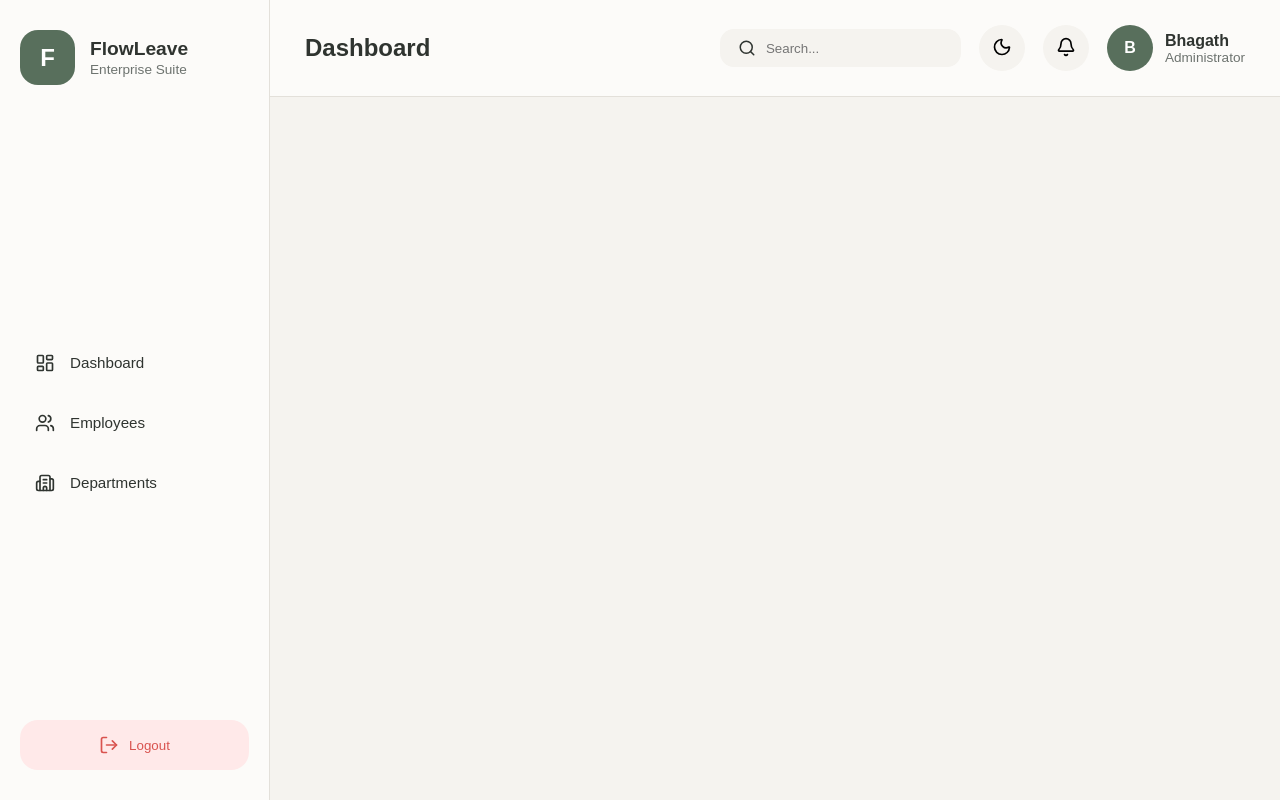
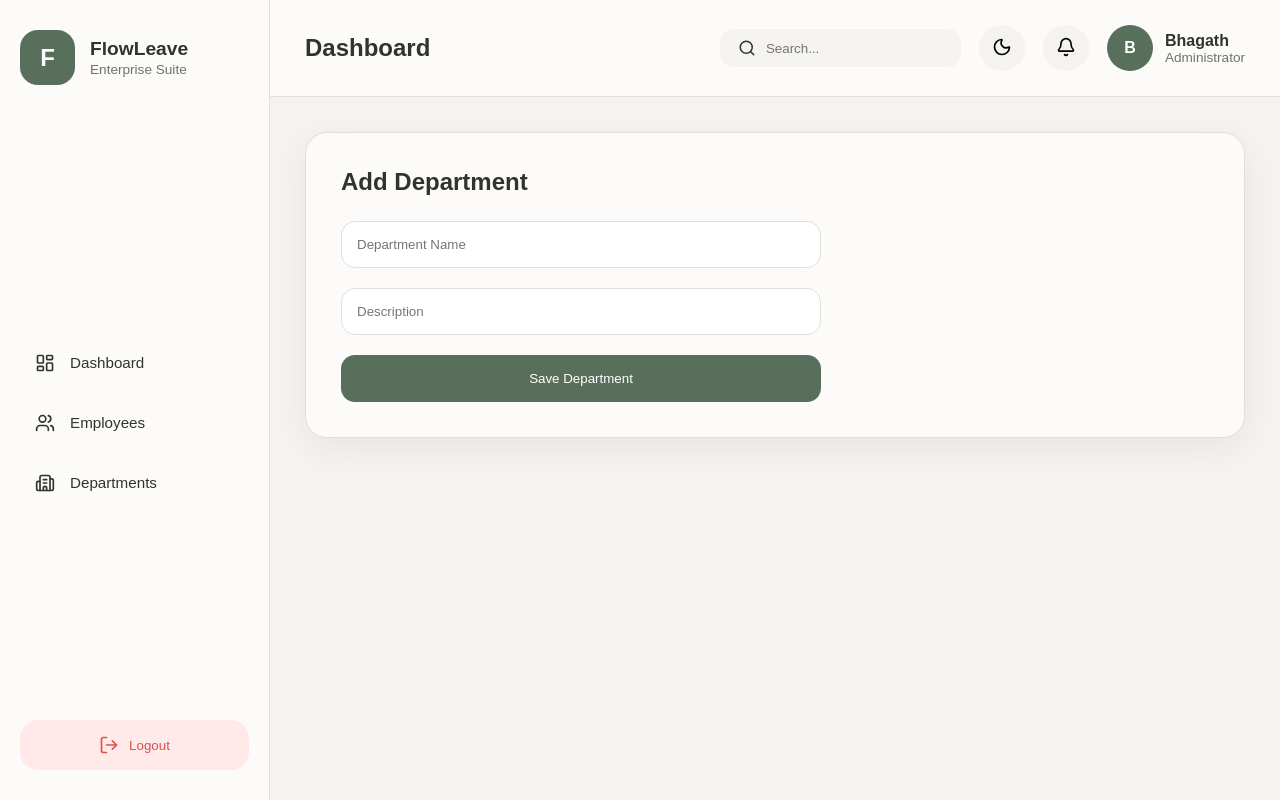
Before and after one commit to BhagathK7/FlowLeave, a React app in the folder frontend/: page /dashboard/departments/new in a window 1280 px wide. Built offline with nearby package versions, Linux system fonts and the light colour scheme; the HTML template or start-up script is replaced by a standard one.

Commit message:
feat(admin): wire dashboard to live API, add Add Department page, fix routing and lint errors

```diff
--- a/frontend/src/components/layout/Sidebar.jsx
+++ b/frontend/src/components/layout/Sidebar.jsx
@@ -2,47 +2,13 @@ import {
     LayoutDashboard,
     Users,
     Building2,
-    CalendarDays,
-    ClipboardList,
-    BarChart3,
-    Settings,
     LogOut
 } from "lucide-react";
 import { NavLink } from "react-router-dom";
 import "./Sidebar.css";
 import Logo from "./Logo";
+
 function Sidebar() {
-
-    const menu = [
-        {
-            title: "Dashboard",
-            icon: <LayoutDashboard size={20} />
-        },
-        {
-            title: "Employees",
-            icon: <Users size={20} />
-        },
-        {
-            title: "Departments",
-            icon: <Building2 size={20} />
-        },
-        {
-            title: "Leave Requests",
-            icon: <CalendarDays size={20} />
-        },
-        {
-            title: "Leave Balance",
-            icon: <ClipboardList size={20} />
-        },
-        {
-            title: "Reports",
-            icon: <BarChart3 size={20} />
-        },
-        {
-            title: "Settings",
-            icon: <Settings size={20} />
-        }
-    ];
 
     return (
 
@@ -54,6 +20,7 @@ function Sidebar() {
 
                 <NavLink
                     to="/dashboard"
+                    end
                     className="sidebar-item"
                 >
 
--- a/frontend/src/layouts/DashboardLayout.jsx
+++ b/frontend/src/layouts/DashboardLayout.jsx
@@ -8,6 +8,8 @@ import Navbar from "../components/layout/Navbar";
 import Dashboard from "../pages/admin/Dashboard";
 import EmployeeList from "../pages/admin/EmployeeList";
 import DepartmentList from "../pages/admin/DepartmentList";
+import AddEmployee from "../pages/admin/AddEmployee";
+import AddDepartment from "../pages/admin/AddDepartment";
 
 function DashboardLayout() {
 
@@ -36,8 +38,18 @@ function DashboardLayout() {
                         />
 
                         <Route
+                            path="employees/new"
+                            element={<AddEmployee />}
+                        />
+
+                        <Route
                             path="departments"
                             element={<DepartmentList />}
+                        />
+
+                        <Route
+                            path="departments/new"
+                            element={<AddDepartment />}
                         />
 
                     </Routes>
--- /dev/null
+++ b/frontend/src/pages/admin/AddDepartment.css
@@ -0,0 +1,51 @@
+.add-department{
+
+    background:var(--surface);
+
+    border:1px solid var(--border);
+
+    border-radius:22px;
+
+    padding:35px;
+
+    box-shadow:var(--shadow);
+
+}
+
+.add-department form{
+
+    display:flex;
+
+    flex-direction:column;
+
+    gap:20px;
+
+    margin-top:25px;
+
+    max-width:480px;
+
+}
+
+.add-department input{
+
+    padding:15px;
+
+    border:1px solid var(--border);
+
+    border-radius:14px;
+
+    background:white;
+
+}
+
+.add-department button{
+
+    padding:16px;
+
+    background:var(--primary);
+
+    color:white;
+
+    border-radius:14px;
+
+}
--- /dev/null
+++ b/frontend/src/pages/admin/AddDepartment.jsx
@@ -0,0 +1,84 @@
+import { useState } from "react";
+import { useNavigate } from "react-router-dom";
+import { addDepartment } from "../../services/departmentService";
+import "./AddDepartment.css";
+
+function AddDepartment() {
+
+    const navigate = useNavigate();
+
+    const [department, setDepartment] = useState({
+        departmentName: "",
+        description: ""
+    });
+
+    function handleChange(e) {
+
+        setDepartment({
+
+            ...department,
+
+            [e.target.name]: e.target.value
+
+        });
+
+    }
+
+    async function handleSubmit(e) {
+
+        e.preventDefault();
+
+        try {
+
+            await addDepartment(department);
+
+            alert("Department Added Successfully");
+
+            navigate("/dashboard/departments");
+
+        } catch (error) {
+
+            console.error(error);
+
+            alert("Failed to Add Department");
+
+        }
+
+    }
+
+    return (
+
+        <div className="add-department">
+
+            <h2>Add Department</h2>
+
+            <form onSubmit={handleSubmit}>
+
+                <input
+                    name="departmentName"
+                    placeholder="Department Name"
+                    onChange={handleChange}
+                    required
+                />
+
+                <input
+                    name="description"
+                    placeholder="Description"
+                    onChange={handleChange}
+                />
+
+                <button>
+
+                    Save Department
+
+                </button>
+
+            </form>
+
+        </div>
+
+    );
+
+}
+
+export default AddDepartment;
--- a/frontend/src/pages/admin/Dashboard.jsx
+++ b/frontend/src/pages/admin/Dashboard.jsx
@@ -1,48 +1,55 @@
+import { useEffect, useState } from "react";
 import "./Dashboard.css";
+import { getAdminDashboard } from "../../services/dashboardService";
 
 function Dashboard() {
 
-    const cards = [
+    const [stats, setStats] = useState({
+        employees: 0,
+        departments: 0,
+        pendingLeaves: 0,
+        approvedLeaves: 0
+    });
 
-        {
-            title: "Employees",
-            value: 152
-        },
-        {
-            title: "Departments",
-            value: 8
-        },
-        {
-            title: "Pending Leaves",
-            value: 12
-        },
-        {
-            title: "Approved Leaves",
-            value: 96
+    const [recentLeaves, setRecentLeaves] = useState([]);
+    const [loading, setLoading] = useState(true);
+
+    useEffect(() => {
+        loadDashboard();
+    }, []);
+
+    async function loadDashboard() {
+
+        try {
+
+            const data = await getAdminDashboard();
+
+            setStats({
+                employees: data.employees,
+                departments: data.departments,
+                pendingLeaves: data.pendingLeaves,
+                approvedLeaves: data.approvedLeaves
+            });
+
+            setRecentLeaves(data.recentLeaves || []);
+
+        } catch (error) {
+
+            console.error("Failed to load dashboard", error);
+
+        } finally {
+
+            setLoading(false);
+
         }
 
-    ];
-
-    const requests = [
-
-        {
-            employee: "John Carter",
-            type: "Casual Leave",
-            status: "Pending"
-        },
-
-        {
-            employee: "Emma Watson",
-            type: "Sick Leave",
-            status: "Approved"
-        },
-
-        {
-            employee: "David Miller",
-            type: "Earned Leave",
-            status: "Pending"
     }
 
+    const cards = [
+        { title: "Employees", value: stats.employees },
+        { title: "Departments", value: stats.departments },
+        { title: "Pending Leaves", value: stats.pendingLeaves },
+        { title: "Approved Leaves", value: stats.approvedLeaves }
     ];
 
     return (
@@ -57,16 +64,13 @@ function Dashboard() {
 
                 {
 
-                    cards.map((card)=>(
+                    cards.map((card) => (
 
-                        <div
-                            key={card.title}
-                            className="stat-card"
-                        >
+                        <div key={card.title} className="stat-card">
 
                             <h3>{card.title}</h3>
 
-                            <h2>{card.value}</h2>
+                            <h2>{loading ? "-" : card.value}</h2>
 
                         </div>
 
@@ -87,9 +91,7 @@ function Dashboard() {
                     <tr>
 
                         <th>Employee</th>
-
                         <th>Leave</th>
-
                         <th>Status</th>
 
                     </tr>
@@ -100,7 +102,9 @@ function Dashboard() {
 
                     {
 
-                        requests.map((item,index)=>(
+                        recentLeaves.length > 0 ? (
+
+                            recentLeaves.map((item, index) => (
 
                                 <tr key={index}>
 
@@ -113,6 +117,18 @@ function Dashboard() {
                                 </tr>
 
                             ))
+
+                        ) : (
+
+                            <tr>
+
+                                <td colSpan="3">
+                                    {loading ? "Loading..." : "No Recent Leave Requests"}
+                                </td>
+
+                            </tr>
+
+                        )
 
                     }
 
--- a/frontend/src/pages/admin/DepartmentList.jsx
+++ b/frontend/src/pages/admin/DepartmentList.jsx
@@ -1,14 +1,13 @@
 import { useEffect, useState } from "react";
+import { useNavigate } from "react-router-dom";
 import "./DepartmentList.css";
 import { getDepartments } from "../../services/departmentService";
 
 function DepartmentList() {
 
+    const navigate = useNavigate();
+
     const [departments, setDepartments] = useState([]);
-
-    useEffect(() => {
-        loadDepartments();
-    }, []);
 
     async function loadDepartments() {
 
@@ -26,6 +25,10 @@ function DepartmentList() {
 
     }
 
+    useEffect(() => {
+        loadDepartments();
+    }, []);
+
     return (
 
         <div className="department-page">
@@ -34,7 +37,9 @@ function DepartmentList() {
 
                 <h1>Departments</h1>
 
-                <button>Add Department</button>
+                <button onClick={() => navigate("/dashboard/departments/new")}>
+                    Add Department
+                </button>
 
             </div>
 
--- a/frontend/src/pages/admin/EmployeeList.jsx
+++ b/frontend/src/pages/admin/EmployeeList.jsx
@@ -1,14 +1,13 @@
 import { useEffect, useState } from "react";
+import { useNavigate } from "react-router-dom";
 import "./EmployeeList.css";
 import { getEmployees } from "../../services/employeeService";
 
 function EmployeeList() {
 
+    const navigate = useNavigate();
+
     const [employees, setEmployees] = useState([]);
-
-    useEffect(() => {
-        loadEmployees();
-    }, []);
 
     async function loadEmployees() {
 
@@ -25,6 +24,10 @@ function EmployeeList() {
 
     }
 
+    useEffect(() => {
+        loadEmployees();
+    }, []);
+
     return (
 
         <div className="employee-page">
@@ -33,7 +36,9 @@ function EmployeeList() {
 
                 <h1>Employees</h1>
 
-                <button>Add Employee</button>
+                <button onClick={() => navigate("/dashboard/employees/new")}>
+                    Add Employee
+                </button>
 
             </div>
 
```
Also changed, not shown: 2 other files (tests, documents, lock files or other folders). Lines whose indentation alone changed are shown as unchanged.
